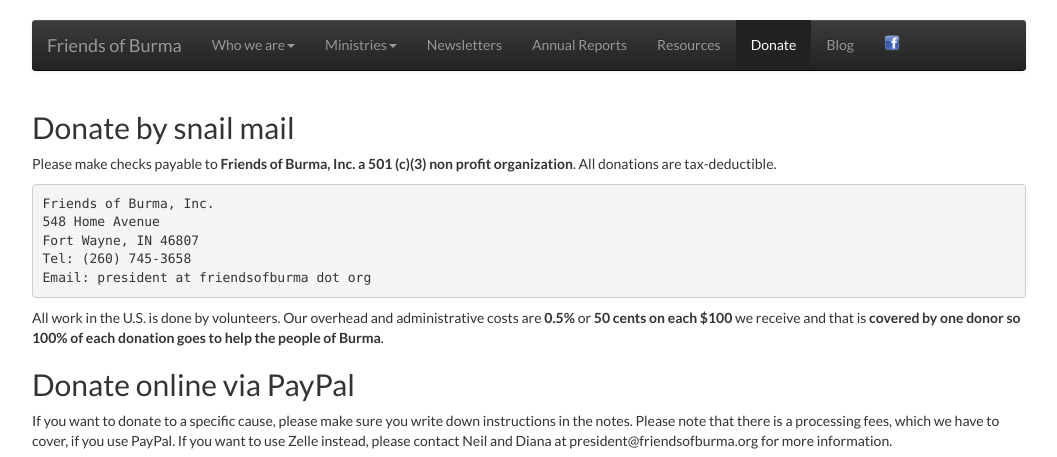
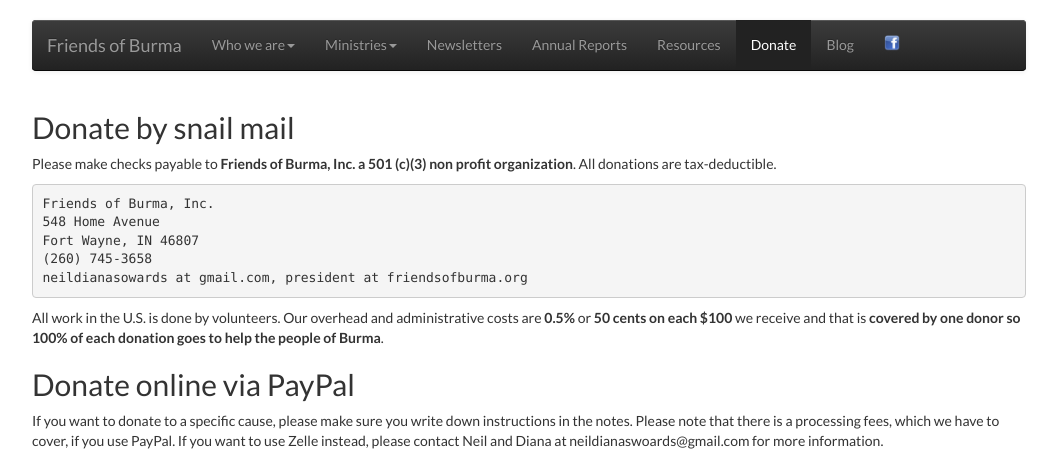
Before and after one commit to friendsofburma/friendsofburma.github.io, a Jekyll site: the page built from _pages/donate.md, in a window 1280 px wide, cut to the strip 0-457 px from the top of the page. Shown: the whole strip, without its empty margins (111-1168 px from the left). Built offline with Jekyll 4.4.1, drawn with Linux system fonts in a browser that asks for light colours.

Commit message:
email updated.

```diff
--- a/_pages/donate.md
+++ b/_pages/donate.md
@@ -13,15 +13,15 @@ Please make checks payable to **Friends of Burma, Inc. a 501 (c)(3) non profit o
     Friends of Burma, Inc.
     548 Home Avenue
     Fort Wayne, IN 46807
-    Tel: (260) 745-3658
-    Email: president at friendsofburma dot org
+    (260) 745-3658
+    neildianasowards at gmail.com, president at friendsofburma.org
 
 All work in the U.S. is done by volunteers. Our overhead and administrative costs are **0.5%** or **50 cents on each $100** we receive and that is **covered by one donor so 100% of each donation goes to help the people of Burma**.
 
 
 ## Donate online via PayPal
 
-If you want to donate to a specific cause, please make sure you write down instructions in the notes. Please note that there is a processing fees, which we have to cover, if you use PayPal. If you want to use Zelle instead, please contact Neil and Diana at president@friendsofburma.org for more information.
+If you want to donate to a specific cause, please make sure you write down instructions in the notes. Please note that there is a processing fees, which we have to cover, if you use PayPal. If you want to use Zelle instead, please contact Neil and Diana at neildianaswoards@gmail.com for more information.
 
 <p>
   <form action="https://www.paypal.com/cgi-bin/webscr" method="post" target="_top">
```
Also changed, not shown: _pages/contact.md (+2 -2 lines).
